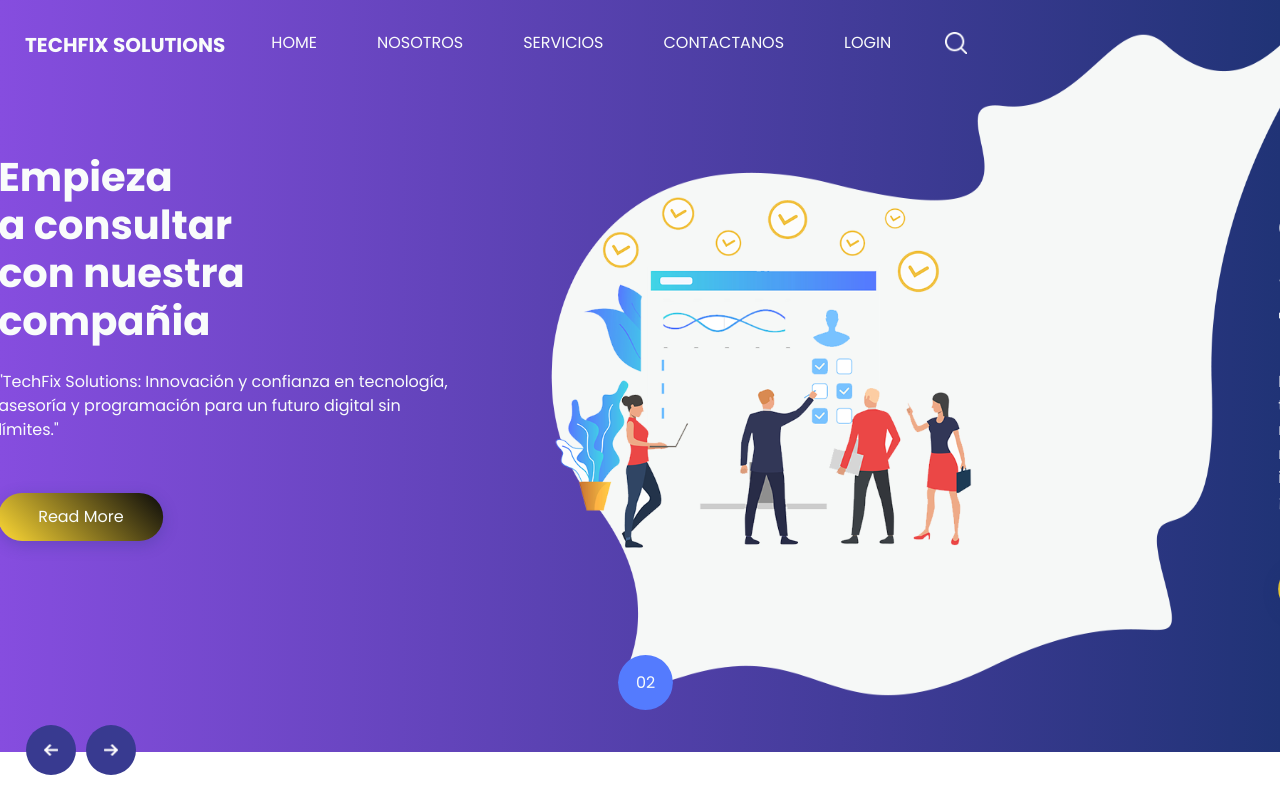
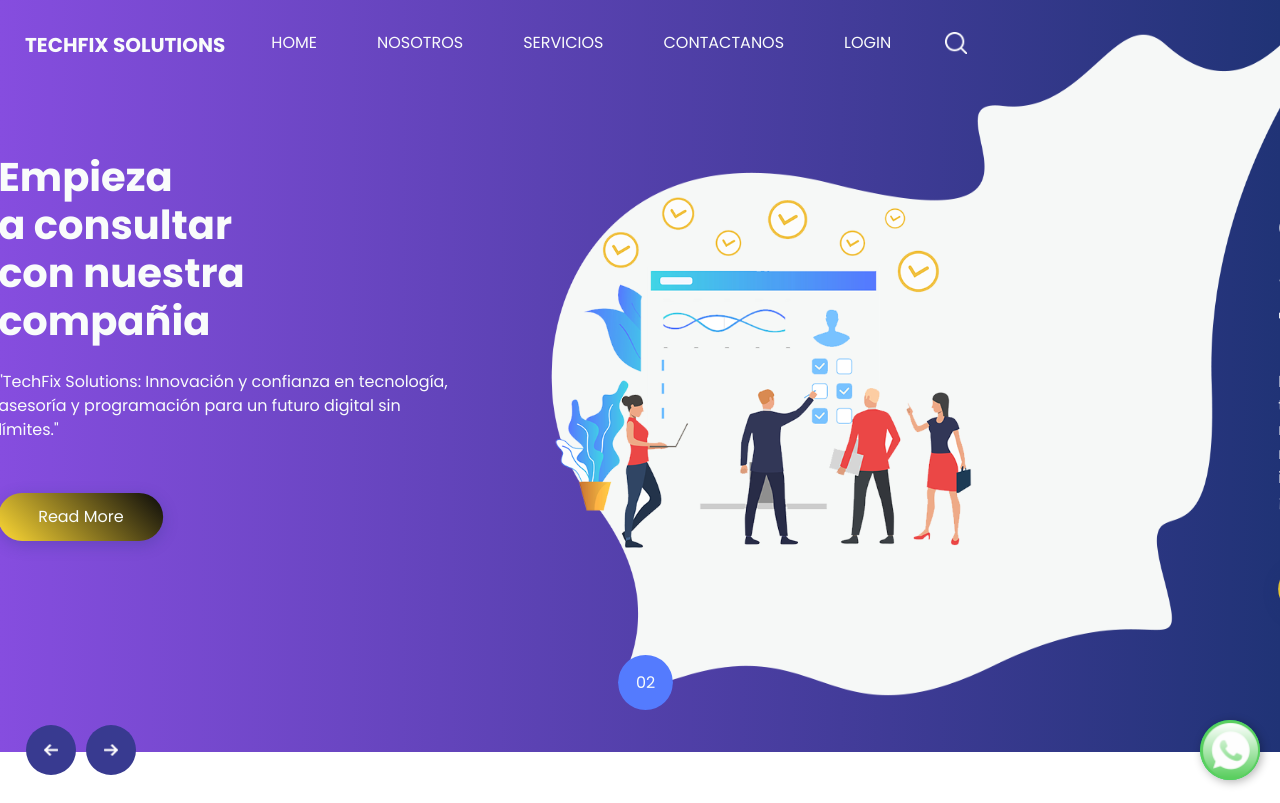
Before and after one commit to Harpyslayer1987/web_personal, a plain HTML site: page index.html in a window 1280 px wide. Shown: the top 803 px of the page. Drawn offline with nearby package versions, Linux system fonts and the light colour scheme.

Commit message:
boton whatsapp
boton de whatsapp

```diff
--- a/index.html
+++ b/index.html
@@ -756,13 +756,50 @@
         <!-- footer section -->
         <section class="container-fluid footer_section">
             <p>
-                © 2019 All Rights Reserved By
-                <a href="https://html.design/">Free Html Templates</a>
+                © 2024 All Rights Reserved By
+                <a href="https://html.design/">Hader Ramirez</a>
             </p>
         </section>
         <!-- footer section -->
     </div>
+    <a href="https://wa.me/1234567890" class="whatsapp-float" target="_blank">
+        <img src="images/logowhatsapp.png" alt="WhatsApp">
+    </a>
+    <style>
+        /* Botón flotante de WhatsApp */
 
+        .whatsapp-float {
+            position: fixed;
+            width: 60px;
+            height: 60px;
+            bottom: 20px;
+            right: 20px;
+            background-color: #25d366;
+            border-radius: 50%;
+            text-align: center;
+            box-shadow: 2px 2px 10px rgba(0, 0, 0, 0.3);
+            z-index: 1000;
+            transition: all 0.3s ease;
+            display: flex;
+            align-items: center;
+            justify-content: center;
+            overflow: hidden;
+            /* Para que la imagen se ajuste al borde redondeado */
+        }
+
+        .whatsapp-float:hover {
+            transform: scale(1.1);
+            /* Efecto de agrandado */
+            box-shadow: 2px 2px 15px rgba(0, 0, 0, 0.4);
+            /* Sombra más intensa al hacer hover */
+        }
+
+        .whatsapp-float img {
+            width: 65px;
+            /* Ajusta el tamaño de la imagen */
+            height: 65px;
+        }
+    </style>
 
     <script type="text/javascript" src="js/jquery-3.4.1.min.js"></script>
     <script type="text/javascript" src="js/bootstrap.js"></script>
```
Also changed, not shown: images/logowhatsapp.png (added).
